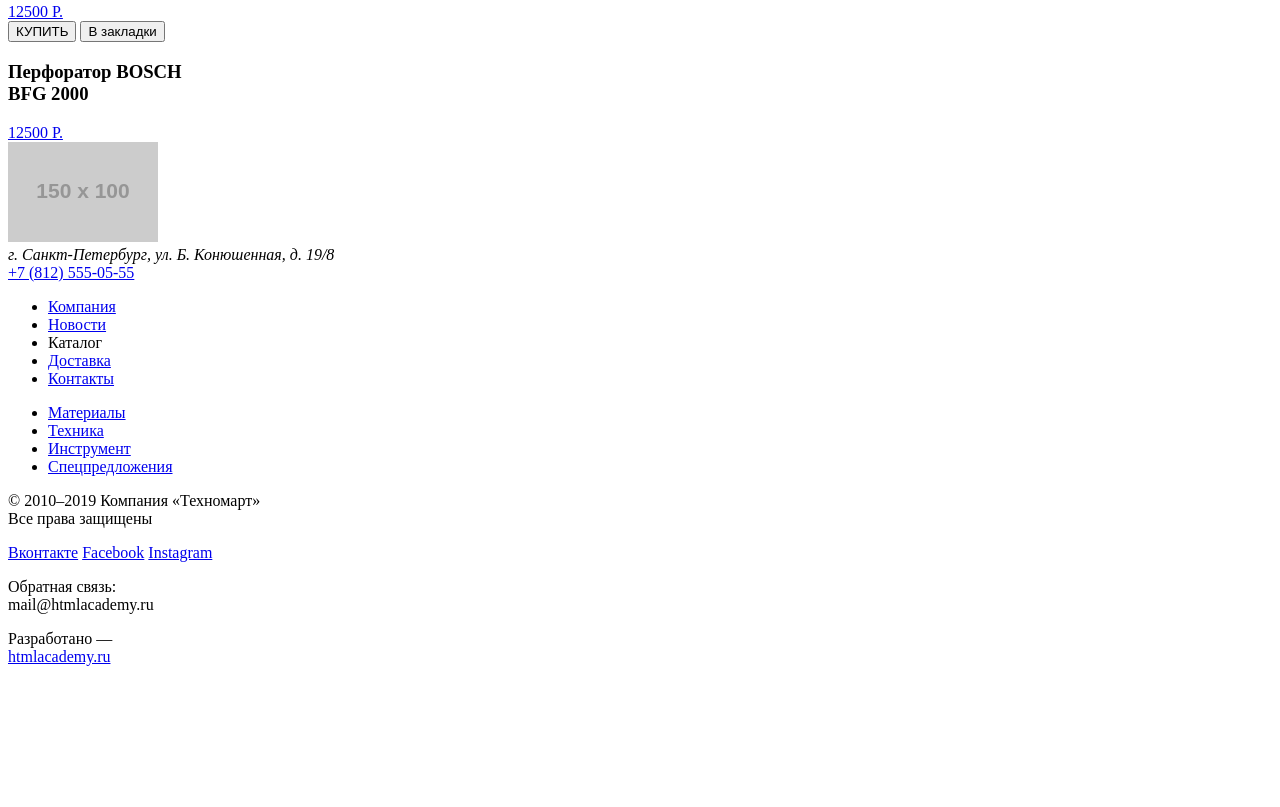
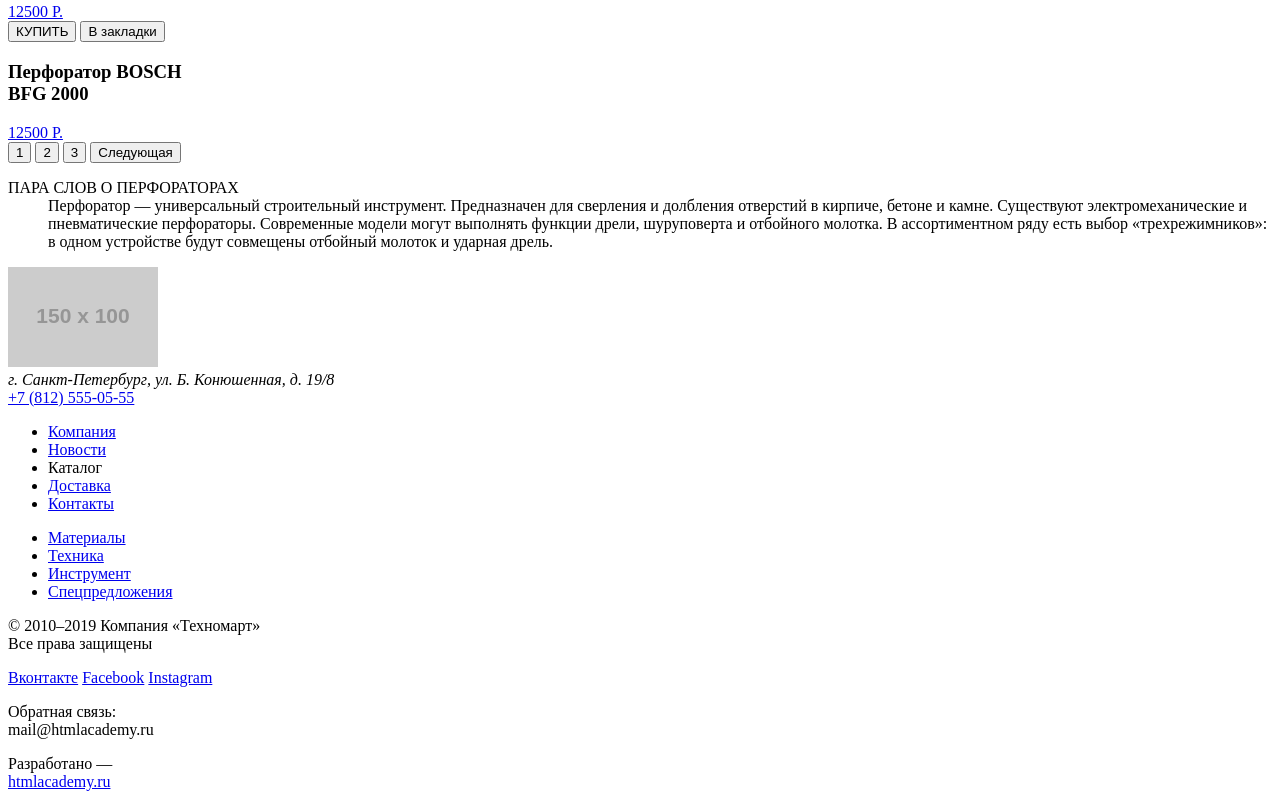
Before and after one commit to Oksana174/1479981-technomart-28, a plain HTML site: page catalog.html in a window 1280 px wide. Shown: the part 3455-4262 px from the top of the page. Before the commit the page ends 4137 px from the top, so only its background shows below. Drawn offline with Linux system fonts and the light colour scheme; placeholder pictures from the web are drawn by us.

Commit message:
complement file markup catalog.html

```diff
--- a/catalog.html
+++ b/catalog.html
@@ -200,7 +200,21 @@
 					<a href="#" class="catalog-item__link">12500 Р.</a>
 				</div>
 			</div>
+			<button type="button" class="catalog__btn">1</button>
+			<button type="button" class="catalog__btn">2</button>
+			<button type="button" class="catalog__btn">3</button>
+			<button type="button" class="catalog__btn catalog__btn_next">Следующая</button>
 		</div>
+	</section>
+
+	<section class="description">
+		<dl>
+			<dt class="description__title">ПАРА СЛОВ О ПЕРФОРАТОРАХ</dt>
+			<dd class="description__text">Перфоратор — универсальный строительный инструмент. Предназначен для сверления и долбления отверстий в кирпиче, бетоне и камне.
+				Существуют электромеханические и пневматические перфораторы. Современные модели могут выполнять функции дрели, шуруповерта и отбойного молотка.
+				В ассортиментном ряду есть выбор «трехрежимников»: в одном устройстве будут совмещены отбойный молоток и ударная дрель.
+			</dd>
+		</dl>
 	</section>
 
 	<footer>
```
